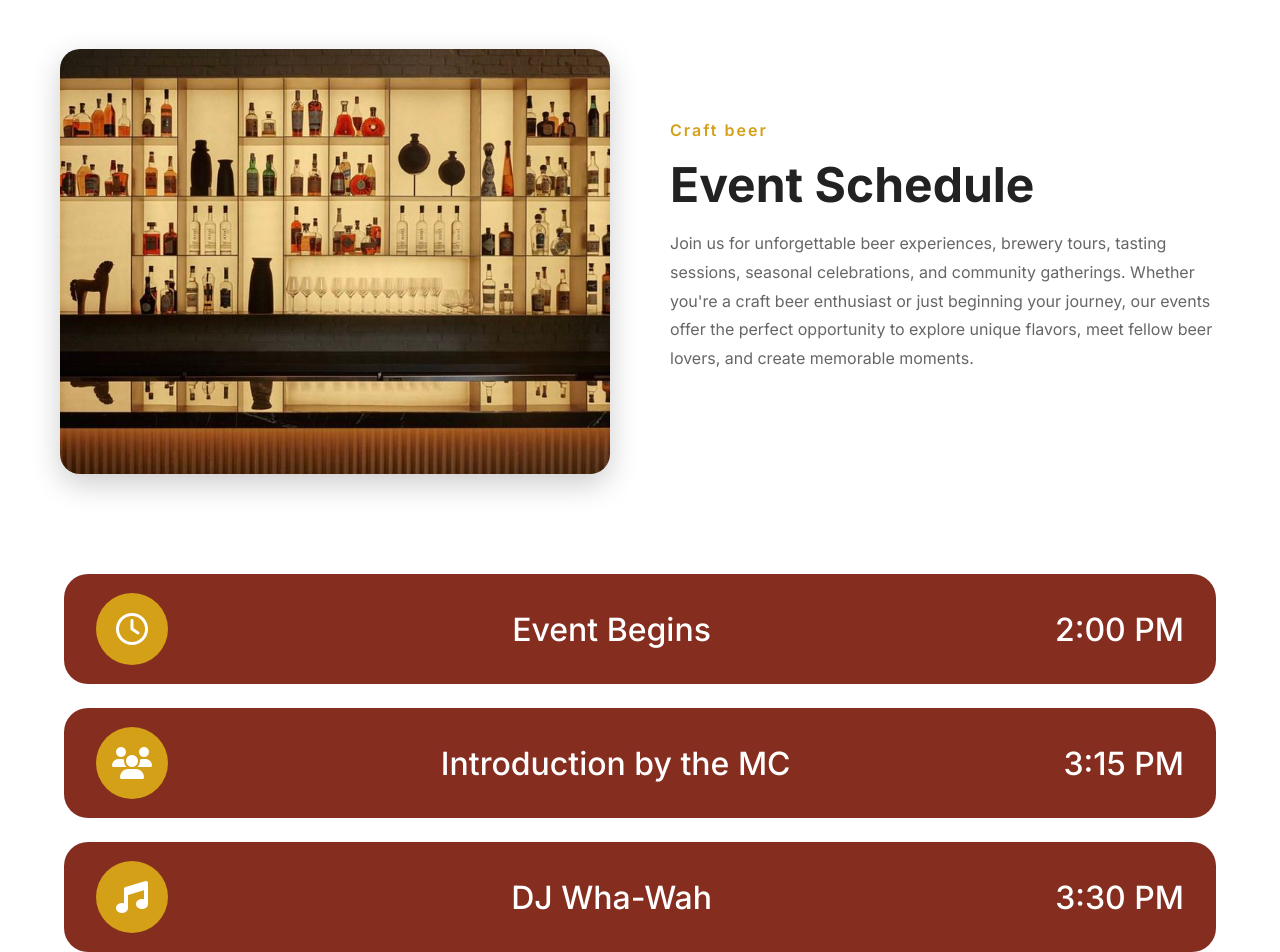
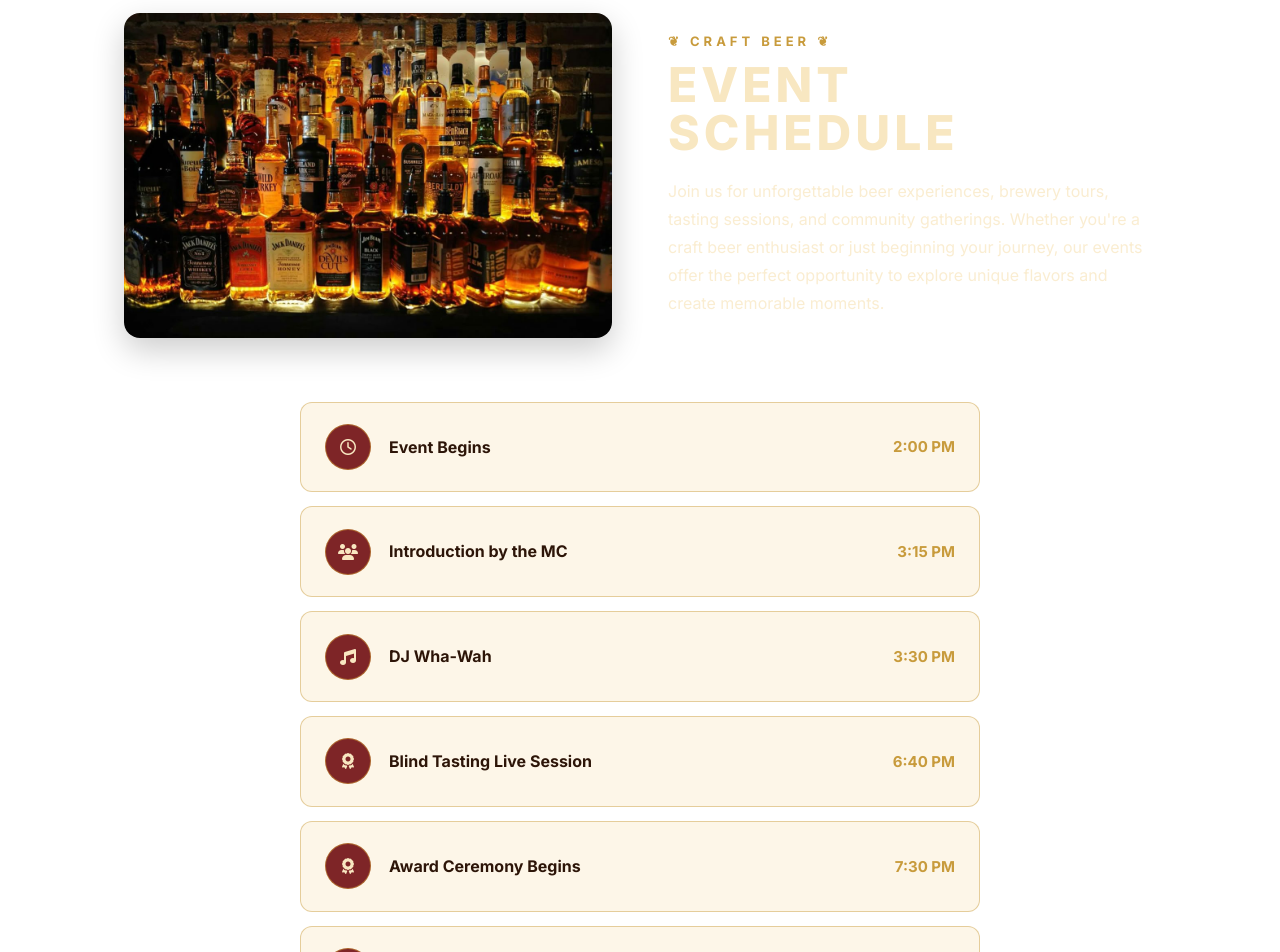
Before and after one commit to dariyatum/cambodian-craft-beer-2026, a Nuxt app: page /schedule in a window 1280 px wide. Shown: the part 120-1072 px from the top of the page. Built offline with nearby package versions, Linux system fonts and the light colour scheme.

Commit message:
fix bos vanara

```diff
--- a/app/components/EventScheduleItem.vue
+++ b/app/components/EventScheduleItem.vue
@@ -1,3 +1,15 @@
+<template>
+  <div class="schedule-item">
+    <div class="schedule-item__icon">
+      <i :class="icon"></i>
+    </div>
+    <div class="schedule-item__body">
+      <p class="schedule-item__title">{{ title }}</p>
+    </div>
+    <span class="schedule-item__time">{{ time }}</span>
+  </div>
+</template>
+
 <script setup>
 defineProps({
   icon: String,
@@ -6,77 +18,54 @@ defineProps({
 })
 </script>
 
-<template>
-  <div class="event-card">
-    <div class="event-icon">
-      <i :class="icon"></i>
-    </div>
-
-    <h3 class="event-title">
-      {{ title }}
-    </h3>
-
-    <span class="event-time">
-      {{ time }}
-    </span>
-  </div>
-</template>
-
 <style scoped>
-.event-card {
+.schedule-item {
+  background: #fdf6e8;
+  border: 1px solid rgba(200, 155, 60, 0.45);
+  border-radius: 12px;
+  padding: 18px 24px;
   display: flex;
   align-items: center;
-  justify-content: space-between;
-
-  width: 100%;
-  min-height: 110px;
-
-  padding: 0 2rem;
-
-  background: #852d1f;
-  border-radius: 24px;
-
-  color: white;
-
-  transition: all .3s ease;
+  gap: 18px;
+  transition: transform 0.2s ease, box-shadow 0.2s ease;
 }
 
-.event-card:hover {
-  transform: translateY(-4px);
-  box-shadow: 0 15px 35px rgba(0,0,0,.2);
+.schedule-item:hover {
+  transform: translateY(-2px);
+  box-shadow: 0 8px 20px rgba(0, 0, 0, 0.12);
 }
 
-.event-icon {
-  width: 72px;
-  height: 72px;
-
+.schedule-item__icon {
+  width: 44px;
+  height: 44px;
+  background: #7e2527;
+  border: 1px solid rgba(215, 163, 50, 0.5);
   border-radius: 50%;
-
-  background: #d4a017;
-
   display: flex;
   align-items: center;
   justify-content: center;
-
+  color: #f8e7c1;
+  font-size: 1rem;
   flex-shrink: 0;
 }
 
-.event-icon i {
-  font-size: 2rem;
-  color: white;
+.schedule-item__body {
+  flex: 1;
+  min-width: 0;
 }
 
-.event-title {
-  flex: 1;
-
-  text-align: center;
-
-  font-size: 2rem;
-  font-weight: 500;
+.schedule-item__title {
+  font-size: 1rem;
+  font-weight: 700;
+  color: #2d1508;
+  line-height: 1.3;
 }
 
-.event-time {
-  font-size: 2rem;
-  font-weight: 500;
+.schedule-item__time {
+  font-size: 0.9375rem;
+  font-weight: 700;
+  color: #c89b3c;
+  white-space: nowrap;
+  flex-shrink: 0;
 }
 </style>
--- a/app/components/Header.vue
+++ b/app/components/Header.vue
@@ -25,7 +25,7 @@
         <NuxtLink to="/" @click="isMenuOpen = false">Home</NuxtLink>
         <NuxtLink to="/breweries" @click="isMenuOpen = false">Breweries</NuxtLink>
         <NuxtLink to="/schedule" @click="isMenuOpen = false">Schedule</NuxtLink>
-        <NuxtLink to="/schedule" @click="isMenuOpen = false">Beer Style</NuxtLink>
+        <NuxtLink to="/beerstyle" @click="isMenuOpen = false">Beer Style</NuxtLink>
         <NuxtLink to="/award" @click="isMenuOpen = false">Award</NuxtLink>
         <NuxtLink to="/sponsor" @click="isMenuOpen = false">Sponsor</NuxtLink>
         <a href="https://docs.google.com/forms/d/e/1FAIpQLScEjueBWitDWygOZkaHDnkADWIHhYdgZ-lH_u3EvKM2RzL1AA/viewform" class="vote-btn mobile-vote-btn" @click="isMenuOpen = false">Judge Here</a>
--- a/app/pages/award.vue
+++ b/app/pages/award.vue
@@ -1,5 +1,4 @@
 <template>
-  <Header />
 
   <div class="award-page">
     <div class="award-page__hero">
--- a/app/pages/schedule.vue
+++ b/app/pages/schedule.vue
@@ -1,203 +1,139 @@
 <template>
-<link
-  rel="stylesheet"
-  href="https://cdnjs.cloudflare.com/ajax/libs/font-awesome/6.5.0/css/all.min.css"/>
-<link href="https://fonts.googleapis.com/css2?family=Inter:wght@300;400;500;600;700;800;900&display=swap" rel="stylesheet">
+  <link rel="stylesheet" href="https://cdnjs.cloudflare.com/ajax/libs/font-awesome/6.5.0/css/all.min.css"/>
 
+  <div class="schedule-page">
+
+    <!-- Hero -->
     <section class="hero">
-    <div class="image"><img src="/images/bg-schedule.jpg" alt=""></div>
-
-
-    <div class="content">
-      <span class="title">Craft beer</span>
-      <h2>Event Schedule</h2>
-      <p>Join us for unforgettable beer experiences, brewery tours, tasting sessions, seasonal celebrations, and community gatherings. Whether you're a craft beer enthusiast or just beginning your journey, our events offer the perfect opportunity to explore unique flavors, meet fellow beer lovers, and create memorable moments.</p>
+      <div class="hero__image">
+        <img src="/images/bg-beer.jpg" alt="Event schedule" />
+      </div>
+      <div class="hero__content">
+        <p class="eyebrow">❦ Craft Beer ❦</p>
+        <h1 class="hero__title">Event Schedule</h1>
+        <p class="hero__body">
+          Join us for unforgettable beer experiences, brewery tours, tasting sessions, and community gatherings.
+          Whether you're a craft beer enthusiast or just beginning your journey, our events offer the perfect
+          opportunity to explore unique flavors and create memorable moments.
+        </p>
       </div>
     </section>
 
+    <!-- Schedule -->
     <section class="schedule-section">
-    <div class="container">
-
-
       <div class="schedule-list">
-        <EventScheduleItem
-          icon="fa-regular fa-clock"
-          title="Event Begins"
-          time="2:00 PM"
-        />
-
-        <EventScheduleItem
-          icon="fa-solid fa-users"
-          title="Introduction by the MC"
-          time="3:15 PM"
-        />
-
-        <EventScheduleItem
-          icon="fa-solid fa-music"
-          title="DJ Wha-Wah"
-          time="3:30 PM"
-        />
-
-             <EventScheduleItem
-          icon="fa-solid fa-award"
-          title="Blind tasting live session"
-          time="6:40 PM"
-        />
-
-             <EventScheduleItem
-          icon="fa-solid fa-award"
-          title="Start award ceremony"
-          time="7:30 PM"
-        />
-
-          <EventScheduleItem
-          icon="fa-solid fa-music"
-          title="Live music by The Broken Cymbal"
-          time="8:30 PM"
-        />
-
-             <EventScheduleItem
-          icon="fa-solid fa-business-time"
-          title="Even Ends"
-          time="11:30 PM"
-        />
-
-
-      </div>
-
+        <EventScheduleItem icon="fa-regular fa-clock"        title="Event Begins"                      time="2:00 PM"  />
+        <EventScheduleItem icon="fa-solid fa-users"          title="Introduction by the MC"            time="3:15 PM"  />
+        <EventScheduleItem icon="fa-solid fa-music"          title="DJ Wha-Wah"                        time="3:30 PM"  />
+        <EventScheduleItem icon="fa-solid fa-award"          title="Blind Tasting Live Session"        time="6:40 PM"  />
+        <EventScheduleItem icon="fa-solid fa-award"          title="Award Ceremony Begins"             time="7:30 PM"  />
+        <EventScheduleItem icon="fa-solid fa-music"          title="Live Music — The Broken Cymbal"    time="8:30 PM"  />
+        <EventScheduleItem icon="fa-solid fa-business-time"  title="Event Ends"                        time="11:30 PM" />
       </div>
     </section>
 
-
+  </div>
 </template>
 
-
 <style scoped>
-@import url('https://fonts.googleapis.com/css2?family=Inter:wght@100..900&display=swap');
-
-html, body {
-  font-family: 'Inter', sans-serif;
-}
-body {
-  -webkit-font-smoothing: antialiased;
-  -moz-osx-font-smoothing: grayscale;
-}
-body{
-    background:
-        linear-gradient(
-            rgba(136, 87, 65, 0.88),
-            rgba(255, 212, 193, 0.88)
-        ),
-        url('https://images.unsplash.com/photo-1514362545857-3bc16c4c7d1b');
-
-    background-size: cover;
-    background-position: center;
-    background-attachment: fixed;
-
-    min-height: 100vh;
+*, *::before, *::after {
+  box-sizing: border-box;
+  margin: 0;
+  padding: 0;
 }
 
-* {
-  margin: 0;
-  padding: 0;
-  box-sizing: border-box;
+.schedule-page {
   font-family: 'Inter', sans-serif;
-
+  font-size: 16px;
+  -webkit-font-smoothing: antialiased;
+  padding: 64px 24px 80px;
+  max-width: 1080px;
+  margin: 0 auto;
 }
 
+/* ── Hero ── */
 .hero {
   display: flex;
   align-items: center;
-  gap: 60px;
-  max-width: 1200px;
-  margin: 100px auto;
-  padding: 0 20px;
-  align-items: center;
-
+  gap: 56px;
+  margin-bottom: 64px;
 }
 
-.image{
+.hero__image {
   flex: 1;
+  min-width: 0;
 }
 
-.image img{
+.hero__image img {
   width: 100%;
-  border-radius: 20px;
+  height: 100%;
+  object-fit: cover;
+  border-radius: 16px;
   display: block;
-  box-shadow: 0 10px 30px rgba(0,0,0,0.2);
+  box-shadow: 0 12px 32px rgba(0, 0, 0, 0.2);
 }
 
-.content {
+.hero__content {
   flex: 1;
+  min-width: 0;
 }
 
-.title {
-  color: #d4a017;
-  font-weight: 600;
-  letter-spacing: 2px;
+.eyebrow {
+  font-size: 0.8125rem;
+  font-weight: 700;
+  letter-spacing: 4px;
+  text-transform: uppercase;
+  color: #c89b3c;
+  margin-bottom: 12px;
 }
 
-.content h2 {
-
-  font-size: 2rem;
-  color: #222;
-
-    font-size: 3rem;
-    margin: 15px 0;
-    color: #222;
-
+.hero__title {
+  font-size: clamp(2rem, 4vw, 3rem);
+  font-weight: 900;
+  color: #f8e7c1;
+  text-transform: uppercase;
+  letter-spacing: 4px;
+  line-height: 1;
+  margin-bottom: 20px;
 }
 
-.content p{
-  color: #666;
-  line-height: 1.8;
-  margin-bottom: 30px;
+.hero__body {
+  font-size: 1rem;
+  color: rgba(248, 231, 193, 0.75);
+  line-height: 1.75;
 }
 
-.container {
-   width: 100%;
-   max-width: 1200px;
+/* ── Schedule ── */
+.schedule-section {
+  max-width: 680px;
   margin: 0 auto;
-    padding: 0 1.5rem;
-    display: block;
 }
-
 
 .schedule-list {
   display: flex;
   flex-direction: column;
-  gap: 1.5rem;
+  gap: 14px;
 }
 
+/* ── Responsive ── */
+@media (max-width: 768px) {
+  .schedule-page {
+    padding: 48px 16px 64px;
+  }
 
-@media (max-width: 768px ) {
   .hero {
     flex-direction: column;
-    text-align: center;
-    gap: 30px;
-    margin: auto 50px;
-  }
-}
-  @media (max-width: 480px) {
-  .hero {
-    padding: 0 15px;
-    margin: 30px auto;
+    gap: 32px;
+    margin-bottom: 48px;
   }
 
-  .image img {
-    border-radius: 15px;
+  .hero__image img {
+    border-radius: 12px;
+    max-height: 260px;
   }
 
-  .content h2 {
-    font-size: 1.7rem;
-  }
-
-  .content p {
-    font-size: 0.9rem;
-  }
-
-  .schedule-list {
-    gap: 1rem;
+  .hero__content {
+    text-align: center;
   }
 }
 </style>
```
Lines whose indentation alone changed are shown as unchanged.
